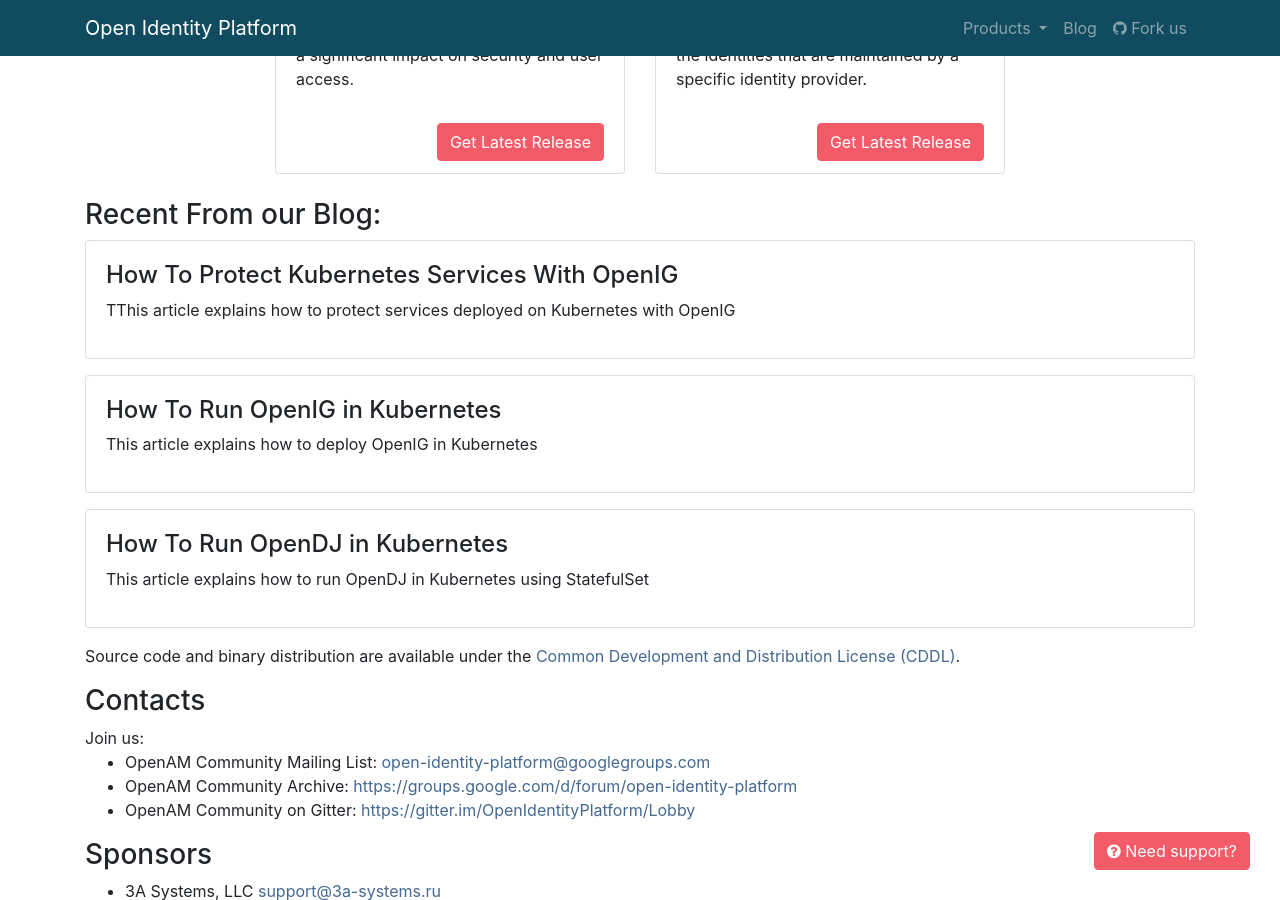
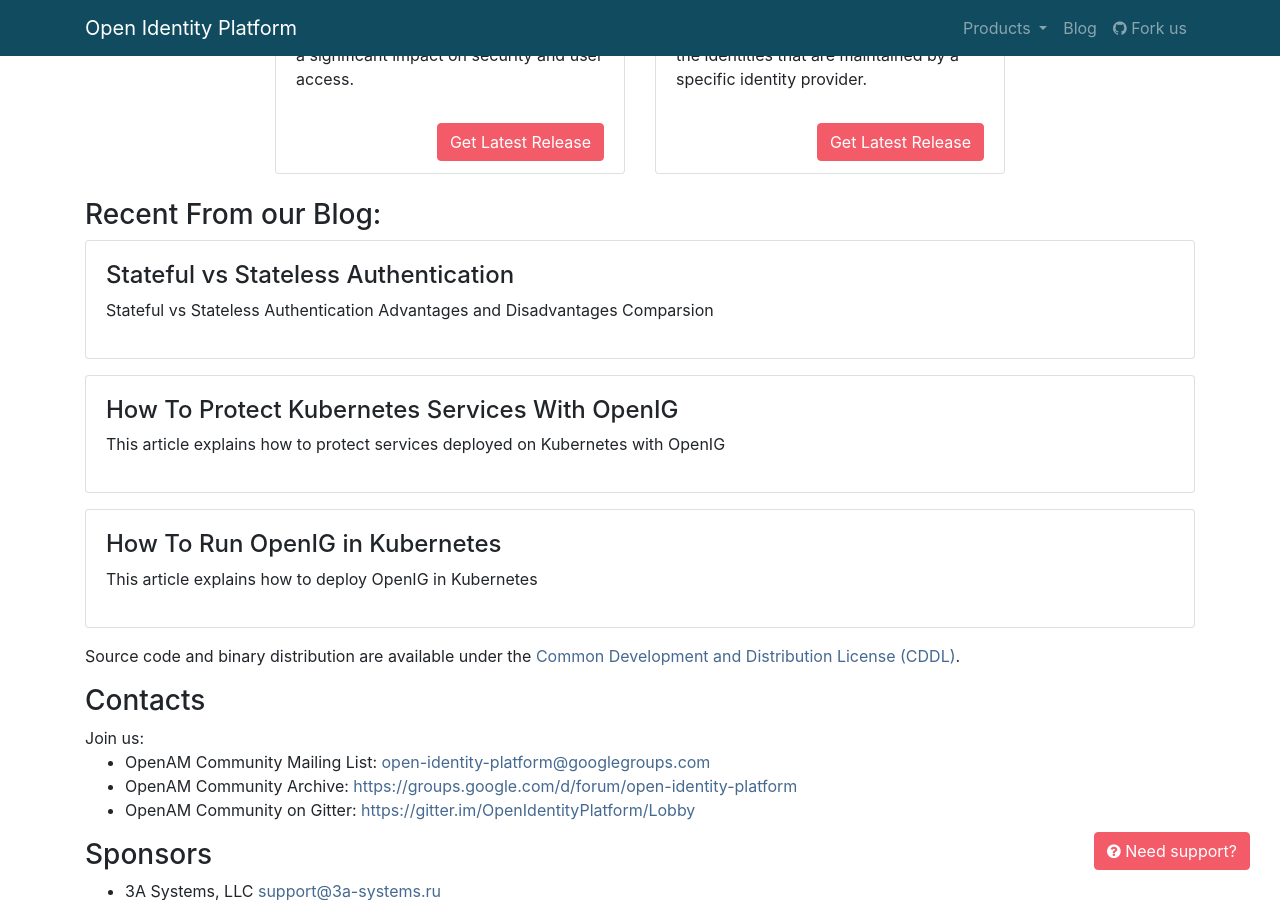
Before and after one commit to OpenIdentityPlatform/OpenIdentityPlatform.org, a Jekyll site: the page built from index.html, in a window 1280 px wide and 900 px high, scrolled down 1665 px. Built offline with Jekyll 4.4.1, drawn with Linux system fonts in a browser that asks for light colours; some of the changed lines change nothing that is shown.

Commit message:
stateless-vs-stateful-authentication

```diff
--- a/_data/blogposts.yml
+++ b/_data/blogposts.yml
@@ -1,7 +1,11 @@
+-
+  title: 'Stateful vs Stateless Authentication'
+  link: '/blog/stateless-vs-stateful-authentication'
+  description: 'Stateful vs Stateless Authentication Advantages and Disadvantages Comparsion'
 -
   title: 'How To Protect Kubernetes Services With OpenIG'
   link: '/blog/how-to-protect-kubernetes-services-with-openig'
-  description: 'TThis article explains how to protect services deployed on Kubernetes with OpenIG'
+  description: 'This article explains how to protect services deployed on Kubernetes with OpenIG'
 -
   title: 'How To Run OpenIG in Kubernetes'
   link: '/blog/how-to-run-openig-kubernetes'
--- /dev/null
+++ b/blog/stateless-vs-stateful-authentication.md
@@ -0,0 +1,38 @@
+---
+layout: home
+landing-title: "Stateful vs Stateless Authentication"
+landing-title2: "Stateful vs Stateless Authentication"
+description: "Stateful vs Stateless Authentication Comparsion"
+keywords: ''
+share-buttons: true
+---
+<h1>Stateful vs Stateless Authentication</h1>
+
+Original article: [https://github.com/OpenIdentityPlatform/OpenAM/wiki/Stateful-vs-Stateless-Authentication](https://github.com/OpenIdentityPlatform/OpenAM/wiki/Stateful-vs-Stateless-Authentication)
+
+## Preface
+Authentication is a process exists in almost every application to Identify application client whether it is a user or other application. While authentication client sends credentials to the application. The application ensures that credentials are correct, generates authentication token and sends it back to the client. To access the application as an identified client, the client uses the received authentication token.
+
+Authentication token could be Stateless and Stateful.
+
+## Stateful Authentication
+After successful authentication, the application generates a random token to send back to the client then creates a client authenticated session in memory or an internal database. When a client tries to access the application with a given token, the application tries to retrieve session data from session storage, checks if session valid and then decides whether the client has access to the desired resource or not.
+
+## Stateless Authentication
+After successful authentication, the application generates token with all necessary data, signs it with a public key and sends it back to a client. There is a standard for token generation, it is JWT (JSON Web Token). The process described in OpenID Connect (OIDC) specification. When a client tries to access the application with a token, the application verifies token sign with a private key, check if the token is expired, retrieves all session data from the token and makes a decision if a client has access to the desired resource.
+
+| |Stateful|Stateless|
+|-|-|-|
+|Session information could be stolen|&#9989; It is impossible to steal session information from the session identifier because it is just an identifier associated with the session|&#9940;Session identifier contains all authentication information and it is possible to steal sensitive information, it is not encrypted.|
+|Resource consuming|&#9940;When retrieving session information, service always gets access to session storage which causes additional resource consumption.|&#9989;The session identifier contains all session information.|
+|Easy to implement|&#9940;When session information stored in an external database, there is a need to implement session database persistence|&#9989;Session identifier contains all session information, there is no need to implement additional functionality|
+|Easy to scale|&#9940;While adding new instances, there is a need to implement additional scale to session storage as well|Adding new service instances does not require additional effort|
+|Possibility to compromise session data.|&#9989;Only the authentication system able to retrieve session information from an authentication token, so there are no more vulnerabilities.|&#9940;To decrypt session information from a token, all parts of the system should share the same key. And, if at least one system is compromised, all parts of the system are under the threat.|
+|Authentication token size|&#9989;An authentication token is just an identifier, so session data does not affect its size.|&#9940;If an authentication session contains a large amount of data, the authentication token also becomes large, which can cause additional load on a network.|
+|Restrict access among different parts of an application|&#9989;It is possible to configure the system so different parts of the system will only have access to the data necessary for their work|&#9940;All parts of the system have access to all session data|
+|Possibility to revoke session|&#9989;It is possible to revoke a session at any time|&#9940;Since the session token contains an expiration date, it is impossible to revoke the authentication session|
+|Possibility to modify session data|&#9989;It is possible to modify any session data in session data storage.|&#9940;Since the session token contains all session data, it is not possible to modify it|
+|SSO implementation|&#9989;The integration of different parts of the system is possible without modification of the source code, session information can come through the authentication system gateway.|&#9940;Changes must be made to each part of the system to retrieve data from an authentication token|
+
+## Conclusion
+Both approaches make sense, both have their advantages and disadvantages. Stateless authentication easier to implement and scale, but stateful authentication is more secure and easier to manage.
```
